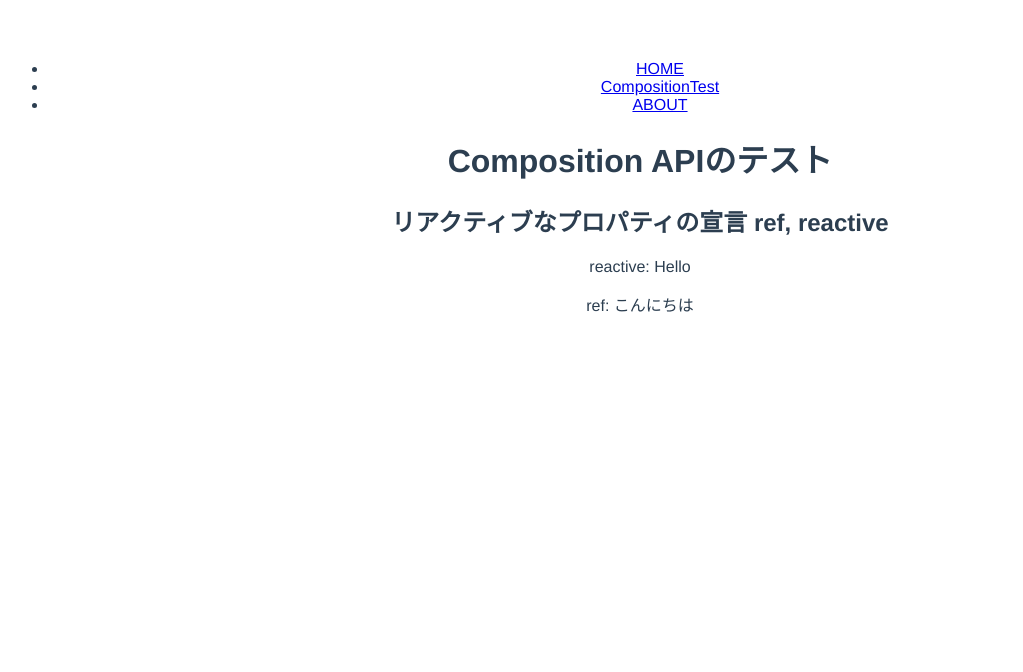
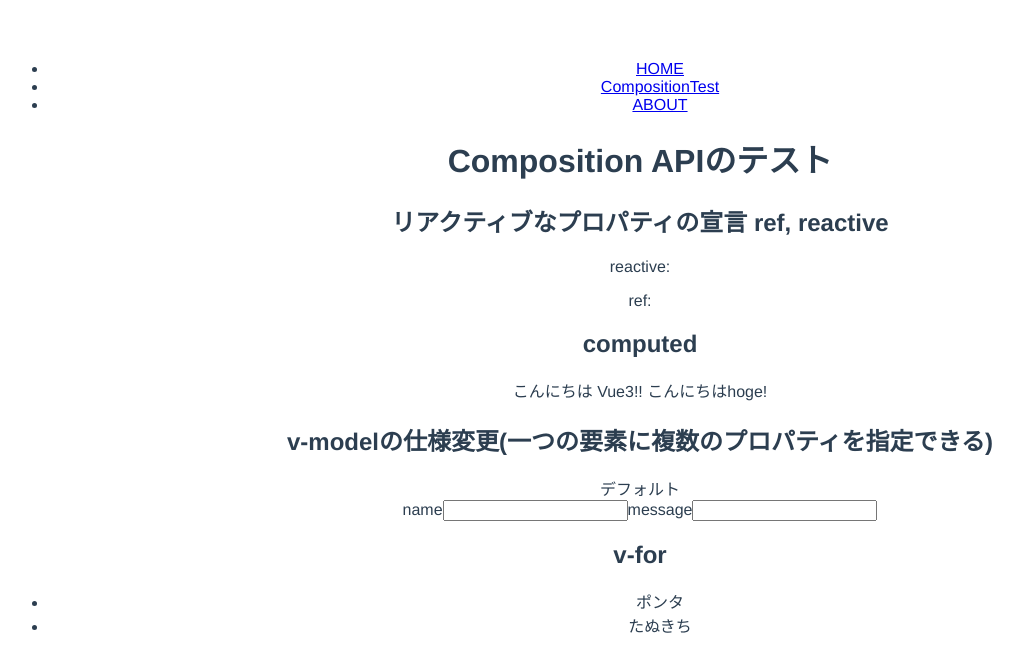
Before and after one commit to yujiokayama/vue3-test, a Vue app: page /#/composition-test in a window 1280 px wide. Shown: the top 672 px of the page, without its empty margins (0-1023 px from the left). Built offline with nearby package versions, Linux system fonts and the light colour scheme.

Commit message:
v-model複数できる

```diff
--- /dev/null
+++ b/src/components/ChildTest.vue
@@ -0,0 +1,28 @@
+<template>
+  {{ name }}
+  {{ age }}
+  <form>
+    <label>name</label>
+    <input type="text" @input="$emit('update:name', $event.target.value)" />
+    <label>message</label>
+    <input type="text" @input="$emit('update:age', $event.target.value)" />
+  </form>
+</template>
+
+<script lang="ts">
+import { defineComponent } from "vue";
+
+export default defineComponent({
+  name: " ChildTest",
+  props: {
+    name: {
+      type: String,
+      default: "",
+    },
+    age: {
+      type: String,
+      default: "",
+    },
+  },
+});
+</script>
--- a/src/views/CompositionTest.vue
+++ b/src/views/CompositionTest.vue
@@ -4,33 +4,84 @@
     <h2>リアクティブなプロパティの宣言 ref, reactive</h2>
     <p>reactive: {{ state.messageOne }}</p>
     <p>ref: {{ messageTwo }}</p>
+    <h2>computed</h2>
+    {{ helloVue }}
+    {{ helloMessage("hoge") }}
+
+    <h2>v-modelの仕様変更(一つの要素に複数のプロパティを指定できる)</h2>
+    <ChildTest v-model:name="state.name" v-model:age="state.age" />
+
+    <h2>v-for</h2>
+    <ul>
+      <li v-for="member in state.memberList" :key="member.id">
+        {{ member.name }}
+      </li>
+    </ul>
   </div>
 </template>
 
 <script lang="ts">
-import { defineComponent, reactive, ref } from "vue";
-
-type HogeType<T, S> = {
-  name: T;
-  age: S;
-};
-
-const hogeTypeObj: HogeType<string, number> = {
-  name: "hoge",
-  age: 50,
-};
+import { defineComponent, computed, reactive, ref, onMounted } from "vue";
+import ChildTest from "../components/ChildTest.vue";
 
 export default defineComponent({
   name: " CompositionTest",
+  components: {
+    ChildTest,
+  },
   setup() {
-    const state = reactive<{ messageOne: string }>({
-      messageOne: "Hello",
+    type Member = {
+      id: number;
+      name: string;
+    };
+
+    /**
+     * reactive data
+     */
+    const state = reactive<{
+      name: string;
+      age: string;
+      memberList: Member[];
+      message: string;
+    }>({
+      name: "デフォルト",
+      age: "",
+      memberList: [
+        {
+          id: 1,
+          name: "ポンタ",
+        },
+        {
+          id: 2,
+          name: "たぬきち",
+        },
+      ],
+      message: "こんにちは",
     });
-    const messageTwo = ref<string>("こんにちは");
+    const messageHello = ref<string>("こんにちは");
+
+    /**
+     * computed
+     */
+    const helloVue = computed(() => {
+      return `${state.message} Vue3!!`;
+    });
+    const helloMessage = computed(() => (message: string) =>
+      `こんにちは${message}!`
+    );
+
+    /**
+     * lifecycle hook
+     */
+    onMounted(() => {
+      console.log("is mounted");
+    });
 
     return {
       state,
-      messageTwo,
+      messageHello,
+      helloVue,
+      helloMessage,
     };
   },
 });
```
